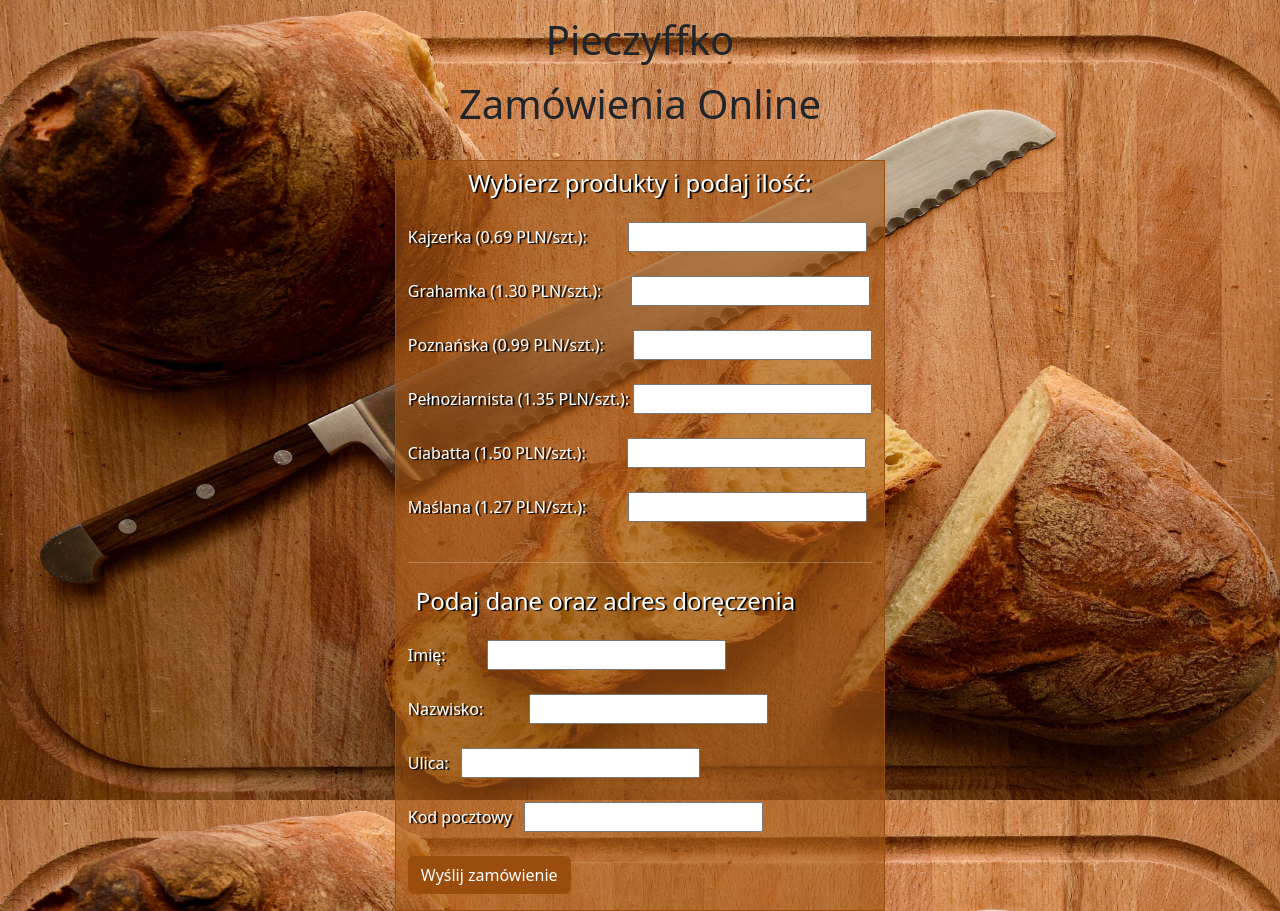
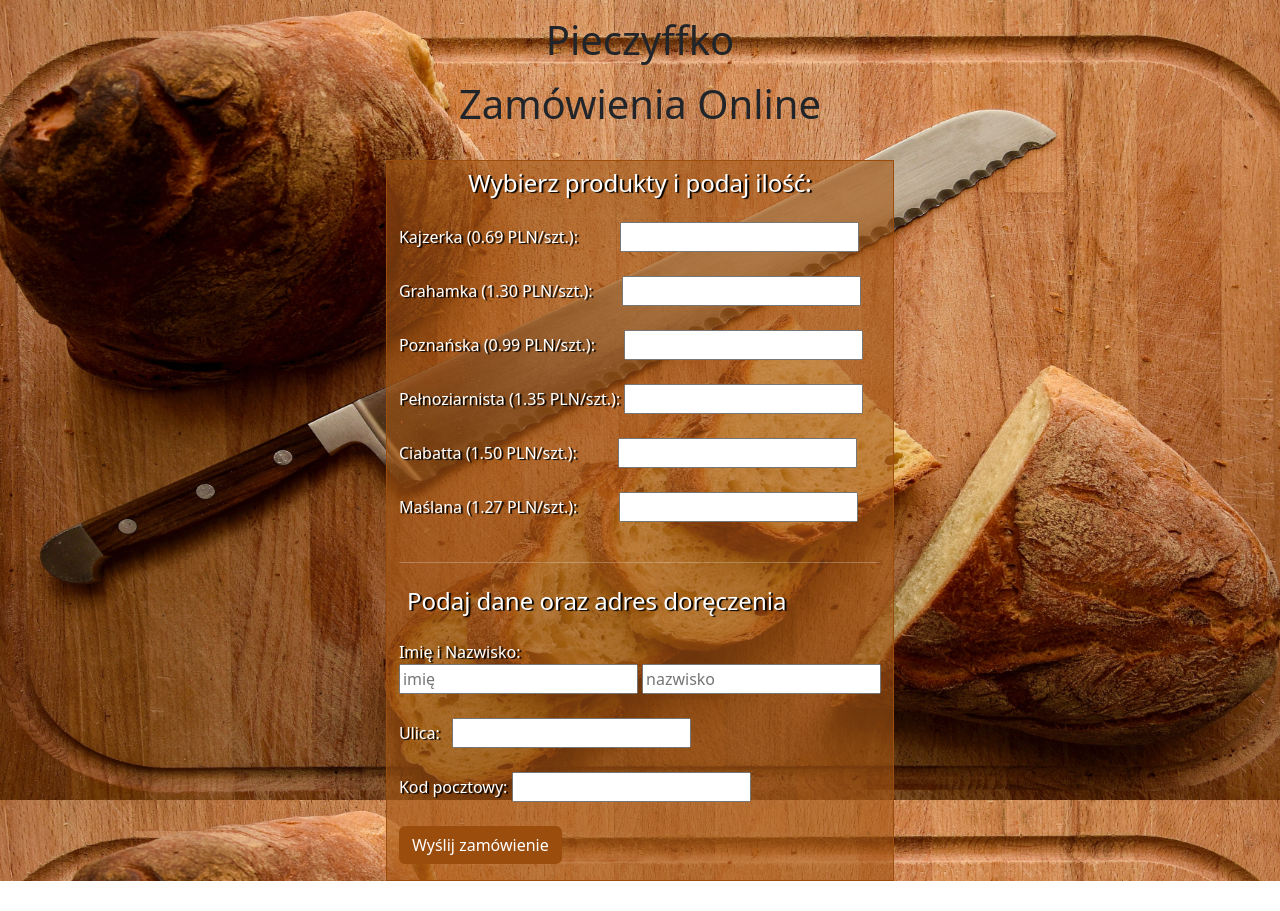
Before and after one commit to DarkoKa/Order-Form, a PHP site: page / in a window 1280 px wide. After the commit the page ends 881 px from the top, so only its background shows below. Run offline with PHP 8.4, Linux system fonts and the light colour scheme.

Commit message:
Add files via upload

```diff
--- a/index.php
+++ b/index.php
@@ -19,14 +19,14 @@
     <p>Zamówienia Online</p>
   </div>
 
-  <div class="container d-flex align-items-center justify-content-center">
+  <div class="container-fluid d-flex align-items-center justify-content-center">
     <div class="row">
       <div class="col myStyleForm">
         <form action="order_form.php" method="post">
             <h4 class="p-2 pb-3 text-center myStyleTextInForm">Wybierz produkty i podaj ilość:</h4>
 
             <span class="myStyleTextInForm">Kajzerka (0.69 PLN/szt.):</span>
-            &nbsp;&nbsp;&nbsp;&nbsp;&nbsp;&nbsp;&nbsp;&nbsp; <input class="text" type="text" name="kajzerki"/>
+            &nbsp;&nbsp;&nbsp;&nbsp;&nbsp;&nbsp;&nbsp;&nbsp;&nbsp;<input class="text" type="text" name="kajzerki"/>
             <br><br>
 
             <span class="myStyleTextInForm">Grahamka (1.30 PLN/szt.):</span>
@@ -34,7 +34,7 @@
             <br><br>
 
             <span class="myStyleTextInForm">Poznańska (0.99 PLN/szt.):</span>
-            &nbsp;&nbsp;&nbsp;&nbsp;&nbsp; <input type="text" name="poznanska"/>
+            &nbsp;&nbsp;&nbsp;&nbsp;&nbsp;&nbsp;<input type="text" name="poznanska"/>
             <br><br>
 
             <span class="myStyleTextInForm">Pełnoziarnista (1.35 PLN/szt.):</span>
@@ -52,17 +52,16 @@
             <hr style="color: white;">
 
             <h4 class="p-2 pb-3 myStyleTextInForm">Podaj dane oraz adres doręczenia</h4>
-            <span class="myStyleTextInForm">Imię:</span>
-            &nbsp;&nbsp;&nbsp;&nbsp;&nbsp;&nbsp;&nbsp;&nbsp; <input type="text" name="imie"/>
-            <br><br>
-            <span class="myStyleTextInForm">Nazwisko:</span>
-            &nbsp;&nbsp;&nbsp;&nbsp;&nbsp;&nbsp;&nbsp; &nbsp; <input type="text" name="nazwisko"/>
+            <span class="myStyleTextInForm">Imię i Nazwisko:</span><br>
+            <input type="text" name="imie" placeholder="imię"/>
+
+            <input type="text" name="nazwisko" placeholder="nazwisko"/>
             <br><br>
             <span class="myStyleTextInForm">Ulica:</span>
             &nbsp; <input type="text" name="Ulica"/>
             <br><br>
-            <span class="myStyleTextInForm">Kod pocztowy</span>
-            &nbsp; <input type="text" name="kod_pocztowy"/>
+            <span class="myStyleTextInForm">Kod pocztowy: </span>
+            <input type="text" name="kod_pocztowy"/>
             <br><br>
 
             <input type="submit" class="btn myBtnStyle mb-3" value="Wyślij zamówienie">
```
